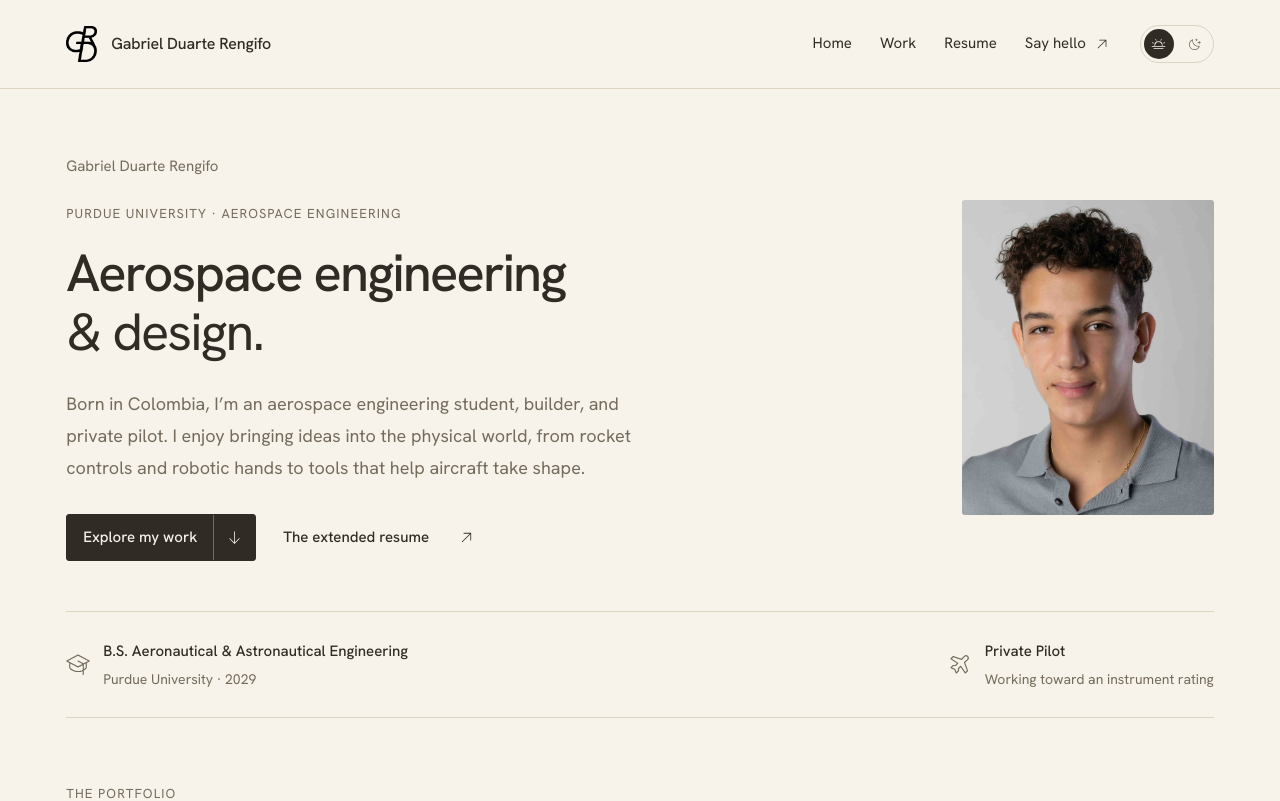
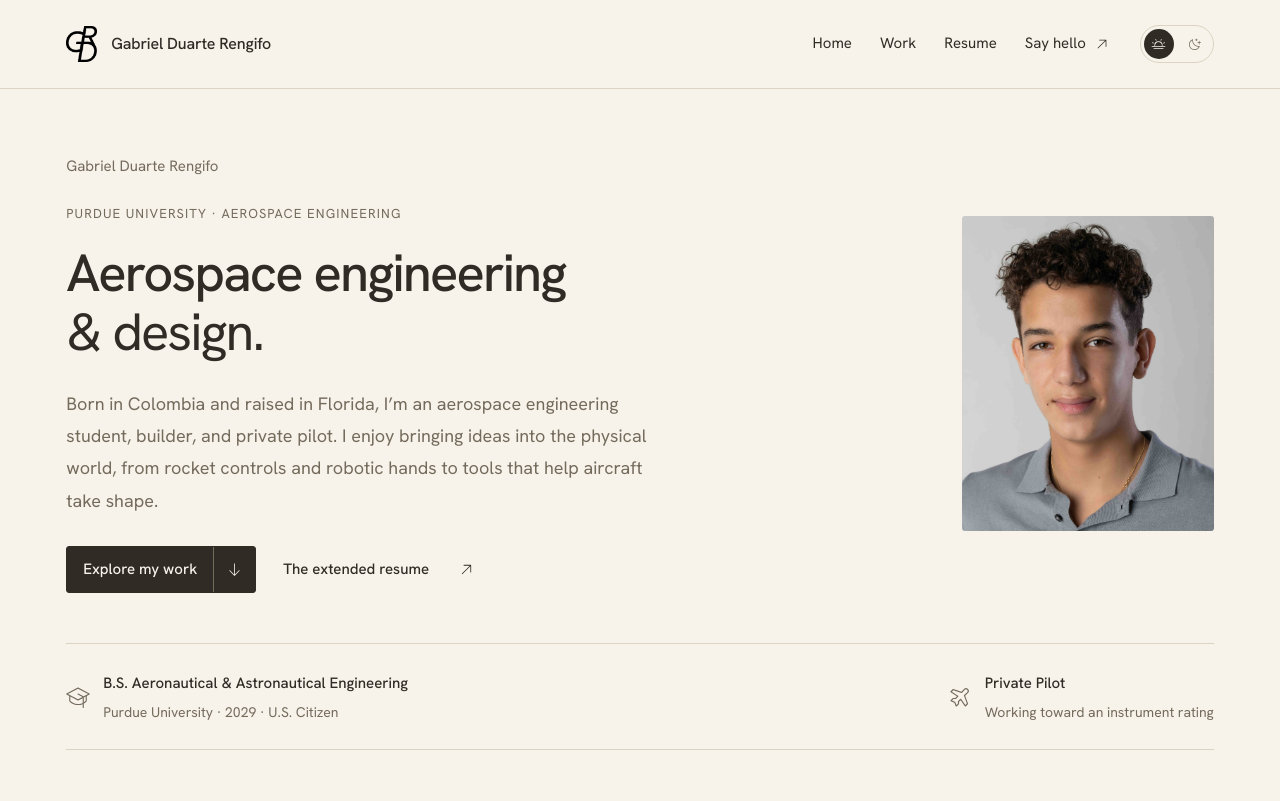
Before and after one commit to A33Studio/gdr, a Next.js app: page / in a window 1280 px wide. Shown: the top 801 px of the page. Built offline with nearby package versions, Linux system fonts and the light colour scheme.

Commit message:
Sync resume details and refine portfolio tiles

```diff
--- a/content/projects/purdue-space-program.json
+++ b/content/projects/purdue-space-program.json
@@ -64,7 +64,7 @@
       "title": "Narrowing the design space",
       "paragraphs": [
         "The evaluation narrowed more than 250 candidate mount point sets to three configurations. From that shortlist, one configuration was selected for final design and fabrication.",
-        "The selection is a design milestone. Fabrication and integration are the next stages of the project; flight performance is not yet a reported result."
+        "The selected configuration is now in final design and fabrication. Integration follows this stage; flight performance is not yet a reported result."
       ]
     }
   ],
--- a/content/projects/starkhacks.json
+++ b/content/projects/starkhacks.json
@@ -2,12 +2,12 @@
   "slug": "starkhacks",
   "title": "StarkHacks",
   "headline": "Making room for 750 builders.",
-  "description": "The operations behind the world’s largest hardware hackathon, a 36-hour in-person event at Purdue.",
+  "description": "The operations behind a 36-hour hardware hackathon at Purdue, the largest by attendance found in public records.",
   "category": "Leadership",
   "organization": "Humanoid Robot Club · Purdue",
   "dates": "Aug 2025 · Present",
   "year": "2025–present",
-  "role": "Head of Ops",
+  "role": "Head of Ops and President",
   "theme": "violet",
   "coverLabel": "Hardware hackathon",
   "coverValue": "750",
@@ -33,7 +33,7 @@
       "label": "Purdue event venue"
     }
   ],
-  "overview": "As Head of Ops for StarkHacks, a Humanoid Robot Club program, I ran operations for a 36-hour in-person hardware hackathon with 750 attendees. I owned venue contracting at the Purdue Armory, catering, AV/production, dedicated participant Wi-Fi infrastructure, and parking logistics.",
+  "overview": "As Head of Ops and President of StarkHacks, a Humanoid Robot Club program, I ran operations for a 36-hour in-person hardware hackathon with 750 attendees. I owned venue contracting at the Purdue Armory, catering, AV/production, dedicated participant Wi-Fi infrastructure, and parking logistics.",
   "decision": {
     "title": "Treat the event’s support systems as part of the experience.",
     "body": "Venue, food, production, connectivity, and arrival logistics all sat within my operational scope. Dedicated participant Wi-Fi infrastructure was one of the systems needed to support the event."
@@ -43,7 +43,7 @@
       "id": "scope",
       "title": "A hardware event at scale",
       "paragraphs": [
-        "StarkHacks brought 750 attendees together for a 36-hour in-person hardware hackathon. As Head of Ops, I owned the operational work that enabled the event to take place at the Purdue Armory.",
+        "StarkHacks brought 750 attendees together for a 36-hour in-person hardware hackathon. As Head of Ops and President, I owned the operational work that enabled the event to take place at the Purdue Armory.",
         "The responsibility spanned contracting, production, infrastructure, and participant logistics."
       ]
     },
--- a/content/resume.json
+++ b/content/resume.json
@@ -29,9 +29,9 @@
         "Fusion 360",
         "AutoCAD",
         "SolidWorks",
-        "OnShape",
+        "Onshape",
         "Siemens NX",
-        "CATIA",
+        "CATIA V5",
         "MATLAB",
         "Teamcenter",
         "OpenRocket"
@@ -100,7 +100,7 @@
       "logoUrl": "/gulfstream.jpg",
       "start": "May 2026",
       "end": "July 2026",
-      "description": "Designed 7 custom tooling projects in CATIA applying DFM/DFA principles, owning each from concept through customer feedback to delivery · 2 were adopted into production, with one clearing a 2-month backlog and pulling a shipment roughly a month ahead of schedule. Operated SLA, FDM, and SLS additive manufacturing machines (Formlabs, Bambu, Markforged, Stratasys, EOS) to produce shop aids and training tools for internal production. Performed hands-on troubleshooting and preventive maintenance on AM equipment, and redesigned the lab floorplan to open dedicated space for composite layup work."
+      "description": "Designed 7 custom tooling projects in CATIA applying DFM/DFA principles, owning each from concept through internal customer review to delivery · 2 were adopted into production on delivery, with one clearing a 2-month backlog and pulling a shipment roughly a month ahead of schedule. Operated SLA, FDM, and SLS additive manufacturing machines (Formlabs, Bambu, Markforged, Stratasys, EOS) to produce shop aids and training tools for internal production. Performed hands-on troubleshooting and preventive maintenance on AM equipment, and redesigned the lab floorplan to open dedicated space for composite layup work."
     },
     {
       "org": "Humanoid Robot Club",
@@ -112,7 +112,7 @@
       "logoUrl": "/humanoid.jpg",
       "start": "Aug 2025",
       "end": null,
-      "description": "Leading a 1,500+ member organization with many subteams spanning electrical, mechanical, and software roles, overseeing club strategy, finances, sponsor relationships, and technical project direction. As Head of Ops for StarkHacks, an HRC program, ran operations for a 36-hour hardware hackathon with 750 attendees · owning venue contracting at the Purdue Armory, catering, AV/production, dedicated participant Wi-Fi, and parking logistics. Designed all 5 finger linkages, enclosure, and actuator/servo wiring for a fully articulated robotic hand, working with the team to choose linkage actuation over cable-driven for grip strength and field repairability and deliver 3 CAD iterations and 2 assembled prototypes, with the current prototype verified grasping 2 lb payloads in ongoing testing. Presented hand design research at Purdue's fall and spring undergraduate research conferences, recognized with \"Presentations with Distinction\" at both."
+      "description": "Leading a 1,500+ member organization with many subteams spanning electrical, mechanical, and software roles, overseeing club strategy, finances, sponsor relationships, and technical project direction. As Head of Ops and President of StarkHacks, an HRC program, ran operations for a 36-hour hardware hackathon with 750 attendees · owning venue contracting at the Purdue Armory, catering, AV/production, dedicated participant Wi-Fi, and parking logistics. Designed finger linkages, enclosure, and actuator/servo wiring for a fully articulated robotic hand, working with the team to choose linkage actuation over cable-driven for grip strength and field repairability and deliver 3 CAD iterations and 2 assembled prototypes, with the current prototype verified lifting 2 lb payloads in ongoing testing. Presented hand design research at Purdue's fall and spring undergraduate research conferences, listed under \"Presentations with Distinction\" at both."
     },
     {
       "org": "Purdue Space Program",
@@ -124,7 +124,7 @@
       "logoUrl": "",
       "start": "Aug 2025",
       "end": null,
-      "description": "Designing the actuator mounting scheme for a gimbaled thrust vector control system on Tadpole with Purdue Space Program Active Controls; wrote a MATLAB tool evaluating 250+ candidate mount point sets against actuator stroke and torque constraints using engine geometry extracted from NX CAD, narrowing to 3 configurations, with the selected configuration now in final design and fabrication. Building a Level 1 and Level 2 high-power rocket (kit build, OpenRocket simulation, team mentorship) toward NAR/Tripoli certification as part of PSP's high-power rocketry subteam."
+      "description": "Designed the actuator mounting scheme for a gimbaled thrust vector control system on Tadpole with Purdue Space Program Active Controls; wrote a MATLAB tool evaluating 250+ candidate mount point sets against actuator stroke and torque constraints using engine geometry extracted from NX CAD, narrowing to 3 configurations, with the selected configuration now in final design and fabrication. Building a Level 1 and Level 2 high-power rocket (kit build, OpenRocket simulation, team mentorship) toward NAR/Tripoli certification as part of PSP's high-power rocketry subteam."
     },
     {
       "org": "PlayAR",
@@ -148,7 +148,7 @@
       "logoUrl": "/aviation.jpg",
       "start": "June 2024",
       "end": "July 2024",
-      "description": "Audited and reconciled two years of maintenance records for 19 clients against FAA airworthiness requirements, identifying documentation errors across a 20+ aircraft fleet. Compiled findings into a report for the maintenance department recommending consolidation of overlapping maintenance events and automation of the manual record-entry process producing the errors."
+      "description": "Audited and reconciled two years of maintenance records for 19 clients against FAA airworthiness requirements, identifying documentation errors across a 20+ aircraft fleet to help keep planes in service and airworthy. Delivered a findings report to the maintenance department recommending consolidation of overlapping maintenance events to reduce aircraft downtime and automation of the manual record-entry steps causing the documented errors."
     },
     {
       "org": "InQLab",
@@ -221,7 +221,7 @@
   ],
   "aviation": {
     "heading": "Private Pilot",
-    "rating": "Airplane Single Engine Land",
+    "rating": "Part 61 · Airplane Single Engine Land",
     "progress": "Working toward an instrument rating",
     "hours": "55",
     "hoursLabel": "flight hours in current resume",
--- a/content/site.json
+++ b/content/site.json
@@ -19,14 +19,15 @@
     "eyebrow": "Purdue University · Aerospace Engineering",
     "title": "Aerospace engineering",
     "accent": "& design.",
-    "description": "Born in Colombia, I’m an aerospace engineering student, builder, and private pilot. I enjoy bringing ideas into the physical world, from rocket controls and robotic hands to tools that help aircraft take shape.",
+    "description": "Born in Colombia and raised in Florida, I’m an aerospace engineering student, builder, and private pilot. I enjoy bringing ideas into the physical world, from rocket controls and robotic hands to tools that help aircraft take shape.",
     "workLink": "Explore my work",
     "resumeLink": "The extended resume",
     "degree": "B.S. Aeronautical & Astronautical Engineering",
     "graduation": "2029",
     "school": "Purdue University",
     "pilot": "Private Pilot",
-    "instrument": "Working toward an instrument rating"
+    "instrument": "Working toward an instrument rating",
+    "citizenship": "U.S. Citizen"
   },
   "work": {
     "eyebrow": "The portfolio",
--- a/src/app/globals.css
+++ b/src/app/globals.css
@@ -125,11 +125,11 @@ a:hover { color: var(--muted); }
 .section-description { max-width: 650px; margin-top: 15px; font-size: 1.0625rem; color: var(--muted); line-height: 1.8; }
 .section-heading .action-link { flex-shrink: 0; margin-top: 14px; }
 .project-directory { display: grid; grid-template-columns: repeat(2, minmax(0, 1fr)); gap: 36px 28px; }
-.directory-link { display: block; min-width: 0; }
+.directory-link { display: block; min-width: 0; padding: 16px; border: 1px solid var(--line); border-radius: 4px; transition: border-color .2s; }
 .directory-image { display: grid; place-items: center; aspect-ratio: 16/10; overflow: hidden; }
 .directory-image img { width: 100%; height: 100%; min-height: 0; object-fit: contain; transition: transform .3s ease; }
 .directory-link:hover .directory-image img { transform: scale(1.025); }
-.directory-link:hover { color: var(--ink); }
+.directory-link:hover { color: var(--ink); border-color: var(--muted); }
 .image-type { color: var(--muted); font-size: 3rem; font-weight: 400; }
 .directory-caption { display: flex; justify-content: space-between; align-items: center; gap: 18px; padding-block: 16px 4px; }
 .directory-copy { min-width: 0; }
--- a/src/app/page.tsx
+++ b/src/app/page.tsx
@@ -7,7 +7,7 @@ import {FullResume} from '@/components/full-resume';
 import {ActionLink} from '@/components/action-link';
 export default function Home(){return <><main id="main" className="page-wrap">
 <section id="intro" className="hero" data-nav-section><div><p className="hero-name">{SITE.identity.name}</p><p className="eyebrow">{SITE.hero.eyebrow}</p><h1>{SITE.hero.title}<br/><span className="hero-accent">{SITE.hero.accent}</span></h1><p className="hero-copy">{SITE.hero.description}</p><div className="hero-links"><ActionLink href="#work" direction="down">{SITE.hero.workLink}</ActionLink><ActionLink href="#resume" variant="secondary">{SITE.hero.resumeLink}</ActionLink></div></div><figure className="portrait"><img src={SITE.identity.portrait} width="552" height="690" alt={SITE.identity.portraitAlt} fetchPriority="high"/></figure></section>
-<div className="credentials-line"><span><GraduationCap size={18}/><span><strong>{SITE.hero.degree}</strong><small>{SITE.hero.school} · {SITE.hero.graduation}</small></span></span><span><Plane size={18}/><span><strong>{SITE.hero.pilot}</strong><small>{SITE.hero.instrument}</small></span></span></div>
+<div className="credentials-line"><span><GraduationCap size={18}/><span><strong>{SITE.hero.degree}</strong><small>{SITE.hero.school} · {SITE.hero.graduation} · {SITE.hero.citizenship}</small></span></span><span><Plane size={18}/><span><strong>{SITE.hero.pilot}</strong><small>{SITE.hero.instrument}</small></span></span></div>
 <section id="work" className="work-index" data-nav-section><header className="section-heading"><div><p className="eyebrow">{SITE.work.eyebrow}</p><h2>{SITE.work.title}</h2><p className="section-description">{SITE.work.intro}</p></div></header><div className="project-directory">{caseStudies.map(p=><WorkCard project={p} key={p.slug}/>)}</div></section>
 {caseStudies.map(p=><ProjectSection project={p} key={p.slug}/>)}
 <FullResume/>
```
